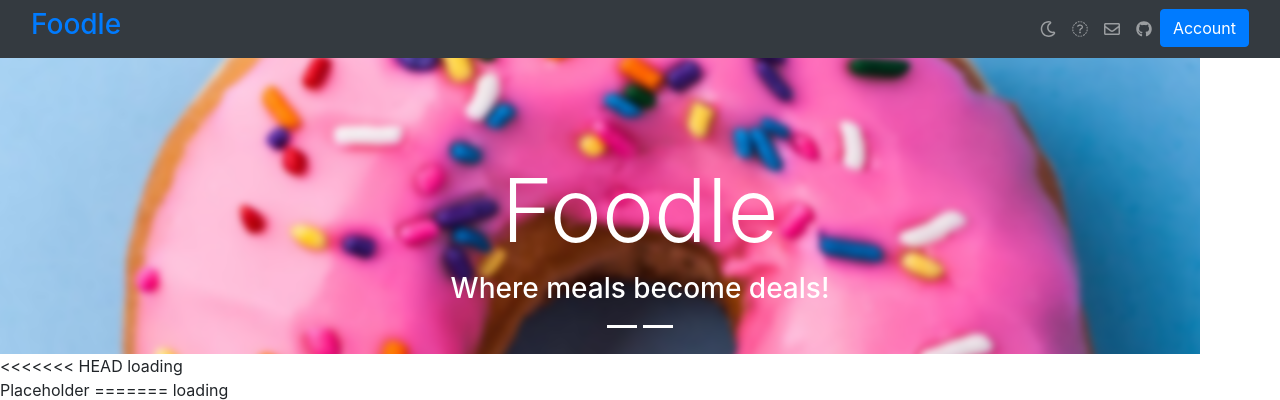
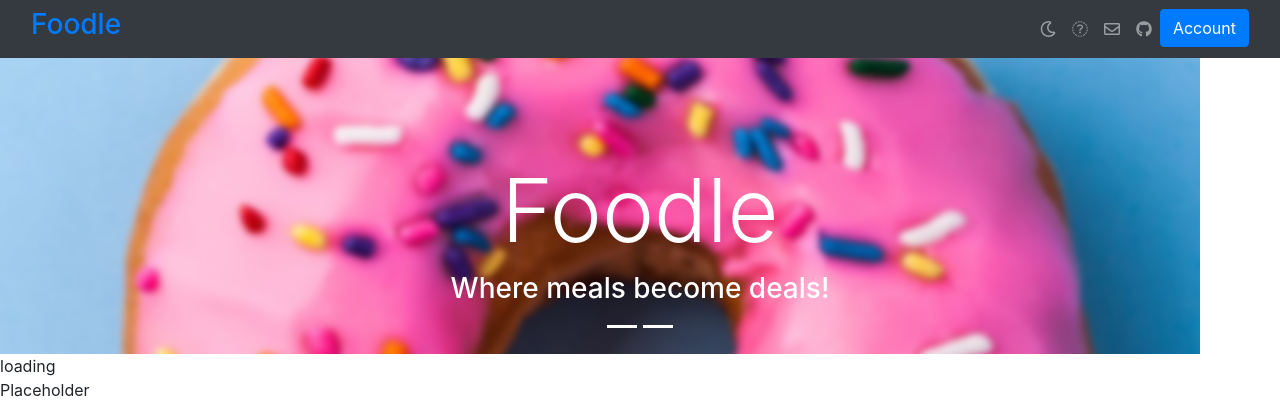
Before and after one commit to glasgowm148/Foodle, a Django app: page / in a window 1280 px wide. Shown: the top 400 px of the page. Run offline with Django 3.2, Linux system fonts and the light colour scheme; some libraries are stand-ins or nearby versions.

Commit message:
some mor

```diff
--- a/foodle/templates/index.html
+++ b/foodle/templates/index.html
@@ -28,15 +28,9 @@
 
 <link href="https://fonts.googleapis.com/icon?family=Material+Icons" rel="stylesheet">
 <div class="mat-app-background basic-container">
-<<<<<<< HEAD
   <tab-component>loading</tab-component>
 </div>
 <span class="version-info">Placeholder</span>
-=======
-  <tab-group-basic-example>loading</tab-group-basic-example>
-</div>
-<span class="version-info">Current build: 7.3.5</span>
->>>>>>> 7fb98148a2eec016541002e19d8942693f11040b
 
 <div class="container">
 
```
